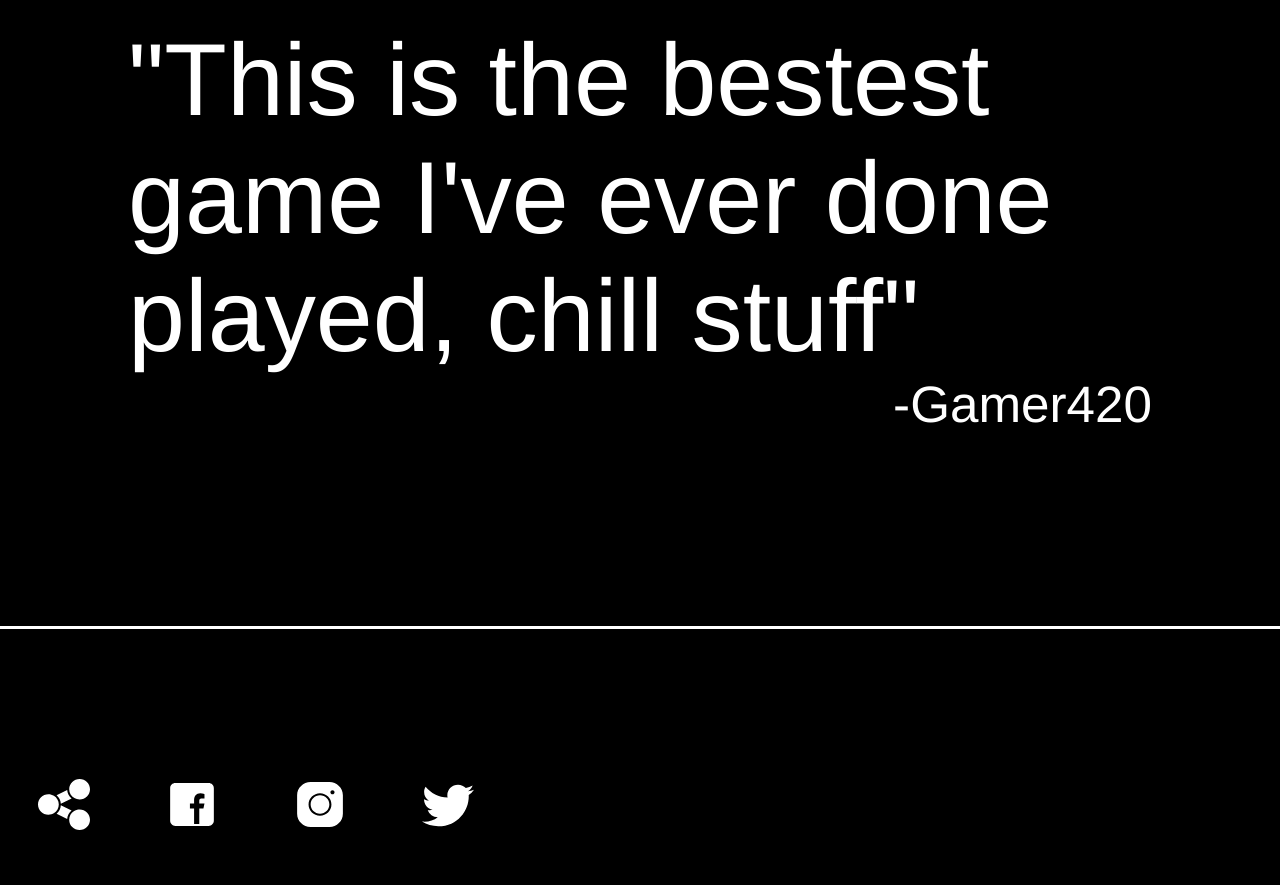
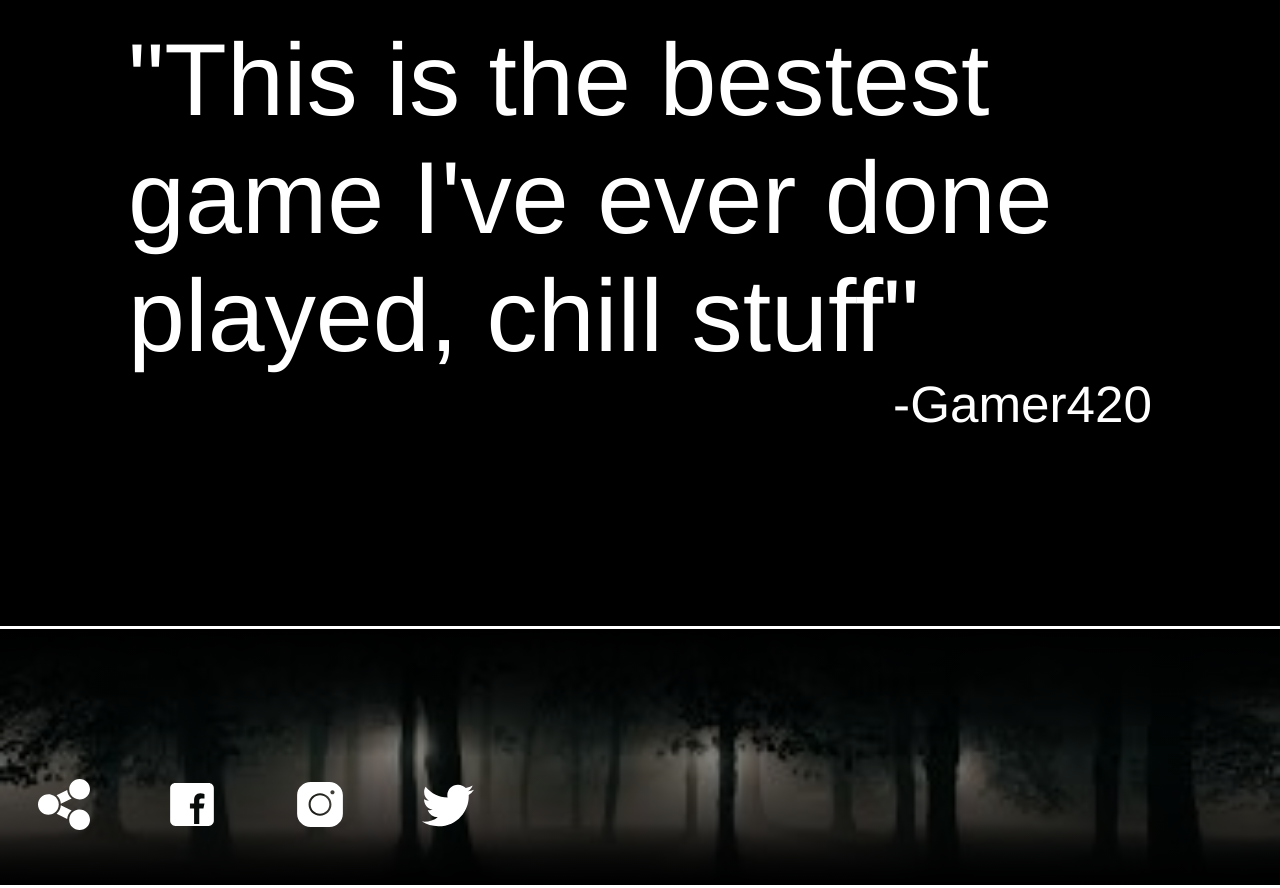
Before and after one commit to beepboopbitch/game-countdown, a website built with webpack: page src/index.html in a window 1280 px wide. Shown: the part 1196-2084 px from the top of the page. Built offline with nearby package versions, Linux system fonts and the light colour scheme.

Commit message:
add picture to footer

```diff
--- a/src/sass/styles.scss
+++ b/src/sass/styles.scss
@@ -100,6 +100,9 @@ footer {
   margin-top: 15vw;
   border-top: 3px solid white;
   border-bottom: 3px solid white;
+  background-image: linear-gradient(black, rgba(0, 0, 0, 0.50), black), url("../assets/img/forest-footer.jpeg");
+  background-position: left center;
+  background-size: 100%;
   .social-media {
     height: 20vw;
     width: 40%;
```
Also changed, not shown: src/assets/img/forest-footer.jpeg (added).
